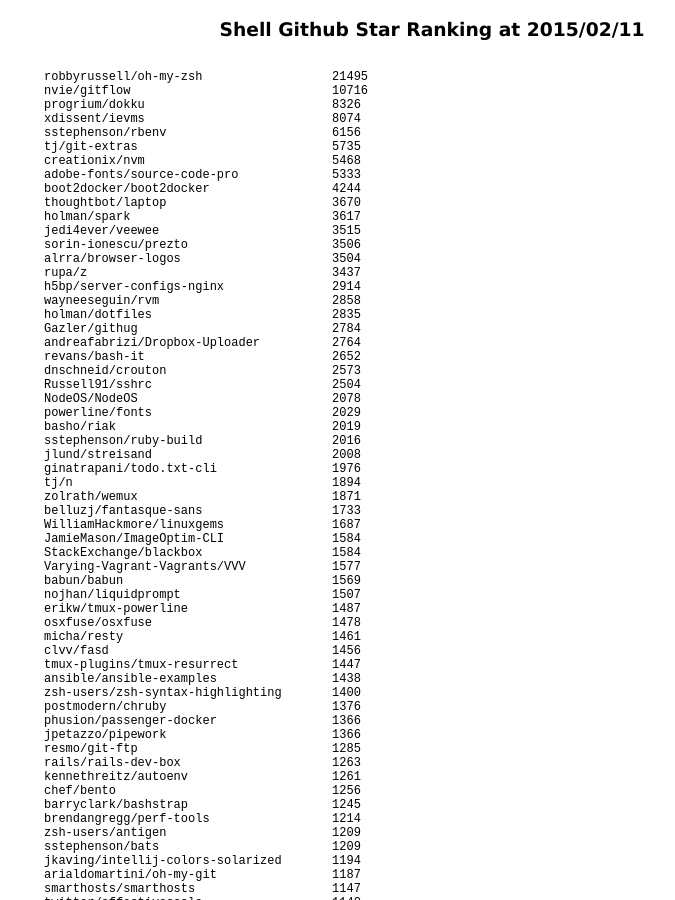
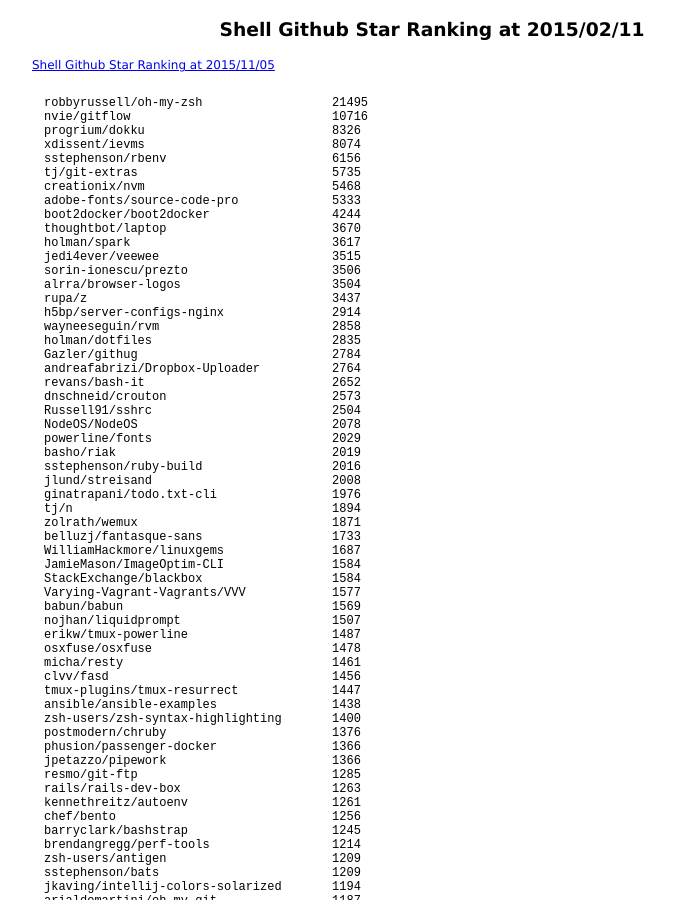
Before and after one commit to 38elements/38elements.github.com, a Jekyll site: the page built from _posts/2015-02-11-shell-repository-github-star-ranking.md, in a window 1280 px wide and 900 px high. Shown: the whole window, without its empty margins (208-883 px from the left). Built offline with Jekyll 4.4.1, drawn with Linux system fonts in a browser that asks for light colours; Markdown is read by kramdown in place of the engine named in the settings.

Commit message:
Update 2015-02-11-shell-repository-github-star-ranking.md

```diff
--- a/_posts/2015-02-11-shell-repository-github-star-ranking.md
+++ b/_posts/2015-02-11-shell-repository-github-star-ranking.md
@@ -2,6 +2,7 @@
 layout: posts
 title: Shell Github Star Ranking at 2015/02/11
 ---
+[Shell Github Star Ranking at 2015/11/05](/2015/11/05/shell-repository-github-star-ranking.html)
 <pre style="background-color: white;border: none;">
 robbyrussell/oh-my-zsh                  21495
 nvie/gitflow                            10716
```
